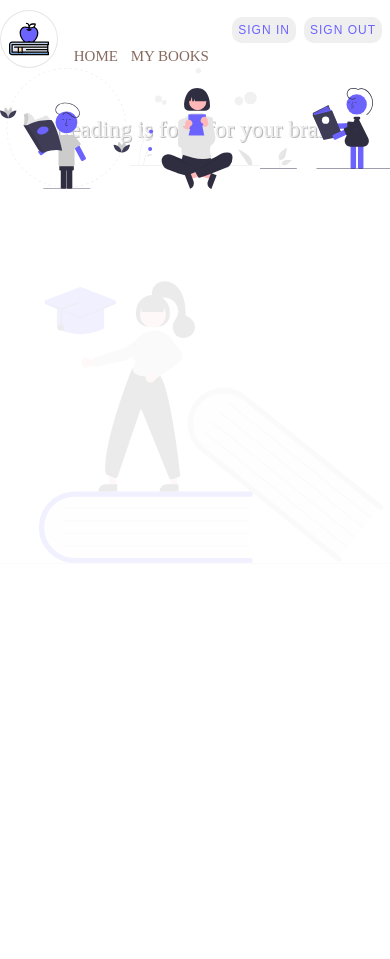
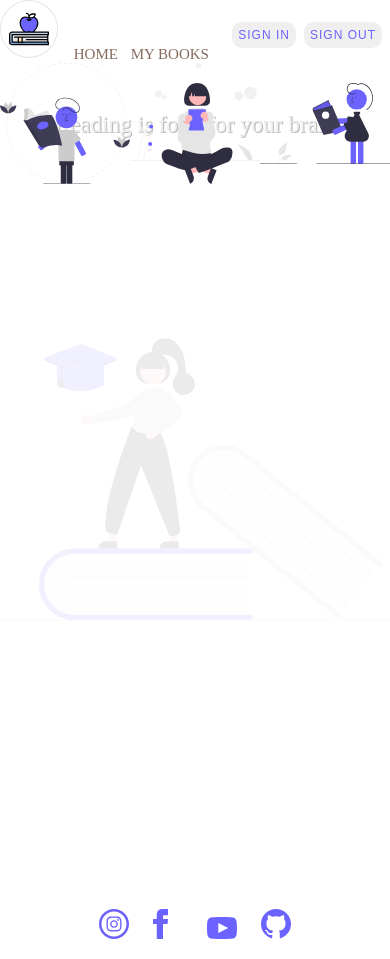
Before and after one commit to Amir-Tarig/vite-online-library, a website built with Vite: page BooksPage/books.html in a window 390 px wide. Before the commit the page ends 844 px from the top, so only its background shows below. Built offline with nearby package versions, Linux system fonts and the light colour scheme; no server answers.

Commit message:
home/newBooks

```diff
--- a/BooksPage/books.css
+++ b/BooksPage/books.css
@@ -139,6 +139,7 @@ body {
 	justify-content: space-around;
 	align-items: center;
 	position: relative;
+	margin-top: 5px;
 }
 
 .test {
@@ -176,6 +177,8 @@ body {
 
 .container {
 	padding: 2em 0;
+	min-height: 80vh;
+	height: auto;
 }
 
 .booksContainer {
@@ -291,14 +294,41 @@ body {
 	margin: auto;
 }
 
+.footer {
+	height: 100px;
+	display: flex;
+	justify-content: center;
+	align-items: flex-end;
+	align-self: end;
+	gap: 3em;
+	padding: 1em;
+	width: 100%;
+	/* border: 1px solid red; */
+	grid-area: footer;
+}
+
+.footer img {
+	width: 30px;
+}
+
+.youtube {
+	margin-top: 10px;
+}
+
+.footer a:hover {
+	transform: translateY(-10px);
+}
+
+.footer a {
+	transition: all 0.3s ease-in-out;
+}
+
 @media screen and (max-width: 850px) {
 	#logoContainer {
-		/* border: 1px solid red; */
 		margin-top: 10px;
 	}
 
 	.logo {
-		/* border: 1px solid red; */
 		width: 3em;
 	}
 
@@ -311,15 +341,14 @@ body {
 	}
 
 	.nav {
-		/* border: 1px solid red; */
 		gap: 0;
 		justify-content: center;
 		width: 85%;
+		height: 3em;
 	}
 
 	.linksContainer {
 		padding: 0;
-		/* border: 1px solid red; */
 		gap: 2em;
 		width: 50%;
 		justify-content: center;
@@ -328,6 +357,7 @@ body {
 	.logInContainer {
 		width: 50%;
 		margin-left: auto;
+		padding-top: 5px;
 	}
 
 	.logInContainer ul {
@@ -341,19 +371,19 @@ body {
 
 @media screen and (max-width: 500px) {
 	#logoContainer {
-		/* border: 1px solid red; */
 		margin-top: 10px;
 		padding: 0.5em;
+		margin-top: 0;
 	}
 
 	.logo {
-		/* border: 1px solid red; */
 		width: 2.5em;
 	}
 
 	.logInContainer ul {
 		gap: 0.5em;
 	}
+
 	.signIn,
 	.signOut {
 		padding: 6px;
@@ -363,15 +393,18 @@ body {
 
 	.linksContainer {
 		gap: 0.8em;
-		padding: 0;
+		padding-bottom: 2px;
 	}
 
 	.links {
-		/* border: 1px solid red; */
 		font-size: 15px;
 		letter-spacing: 0;
 		padding: 0;
-		align-self: center;
+		align-self: flex-end;
+	}
+
+	.footer {
+		gap: 1.5em;
 	}
 }
 
@@ -389,4 +422,8 @@ body {
 	.links {
 		font-size: 12px;
 	}
+
+	.footer {
+		gap: 1em;
+	}
 }
--- a/BooksPage/books.html
+++ b/BooksPage/books.html
@@ -48,6 +48,21 @@
 			<div class="booksContainer"></div>
 		</div>
 
+		<footer class="footer">
+			<a href="">
+				<img class="insta" src="/images/instagram.svg" alt="" />
+			</a>
+			<a href="">
+				<img class="facebook" src="/images/facebook.svg" alt="" />
+			</a>
+			<a href="">
+				<img class="youtube" src="/images/youtube.svg" alt="" />
+			</a>
+			<a href="">
+				<img src="/images/github.svg" alt="" />
+			</a>
+		</footer>
+
 		<script type="module" src="/BooksPage/books.js"></script>
 		<script>
 			const firebaseConfig = {
--- a/style.css
+++ b/style.css
@@ -351,7 +351,20 @@
 		gap: 1em;
 	}
 
+	.discription p {
+		padding: 1em;
+	}
+
 	.main {
 		position: relative;
 	}
+
+	.footer {
+		gap: 1em;
+	}
+
+	.signIn,
+	.signOut {
+		font-size: 12px;
+	}
 }
```
Also changed, not shown: myBooks/myBooks.html (+17 -1 lines), myBooks/myBooks.js (+5 -7 lines).
